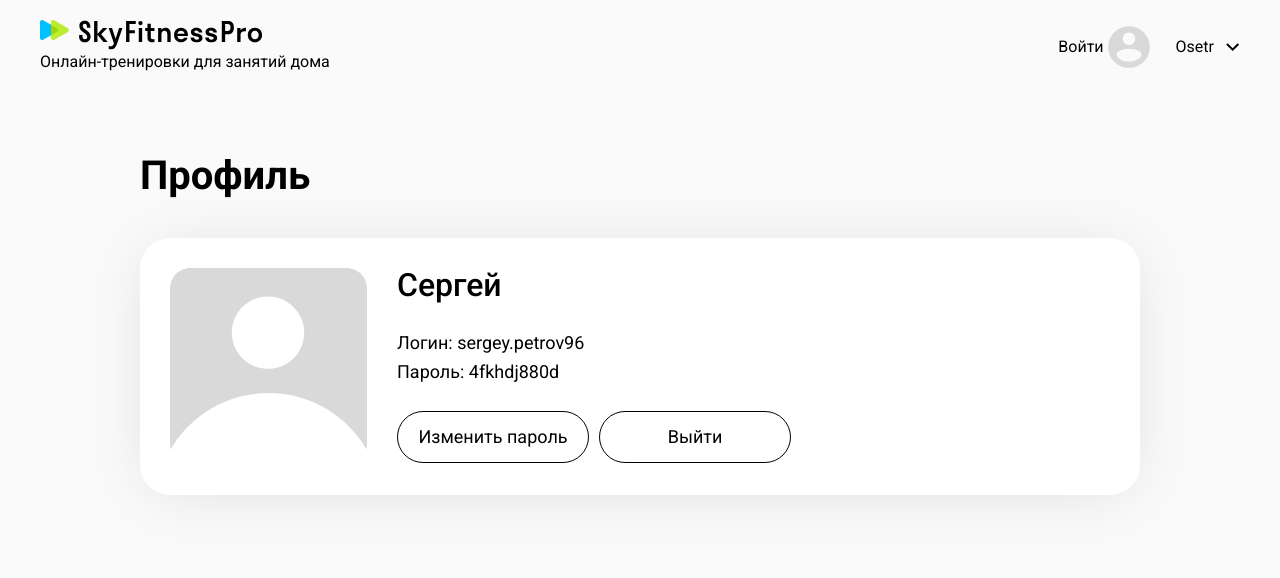
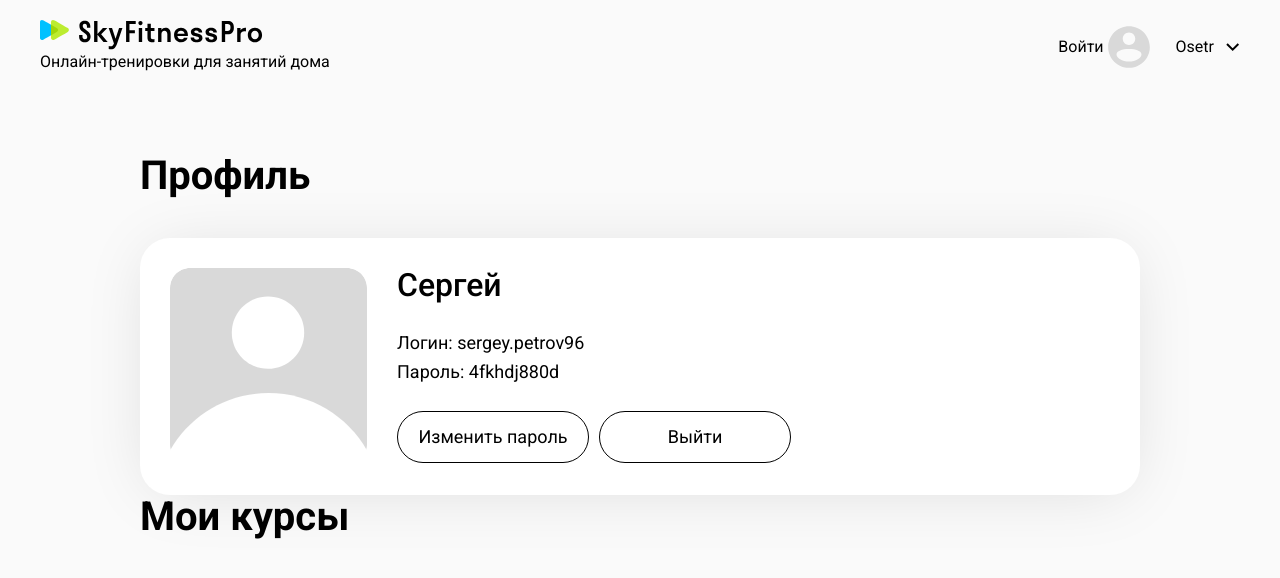
Before and after one commit to oso4lq/fitness_app, a Next.js app: page /profile in a window 1280 px wide. Shown: the top 578 px of the page. Built offline with nearby package versions, Linux system fonts and the light colour scheme.

Commit message:
ProfileCourseList component

```diff
--- a/src/app/profile/page.tsx
+++ b/src/app/profile/page.tsx
@@ -1,3 +1,4 @@
+import ProfileCourseListBlock from "@/components/ProfileCourseListBlock/ProfileCourseListBlock";
 import data from "../../lib/data.json";
 import ProfileUserInfoBlock from "@/components/ProfileUserInfoBlock/ProfileUserInfoBlock";
 
@@ -5,6 +6,7 @@ export default function ProfilePage() {
   return (
     <div data-tid="pageWrap" className="px-[100px] py-[60px]">
       <ProfileUserInfoBlock />
+      <ProfileCourseListBlock/>
     </div>
   );
 }
--- /dev/null
+++ b/src/components/ProfileCourseListBlock/ProfileCourseListBlock.tsx
@@ -0,0 +1,10 @@
+export default function ProfileCourseListBlock() {
+  return (
+    <h2
+      data-tid="titleCourses"
+      className="mt-50 text-[40px] font-semibold leading-[44px]"
+    >
+      Мои курсы
+    </h2>
+  );
+}
```
